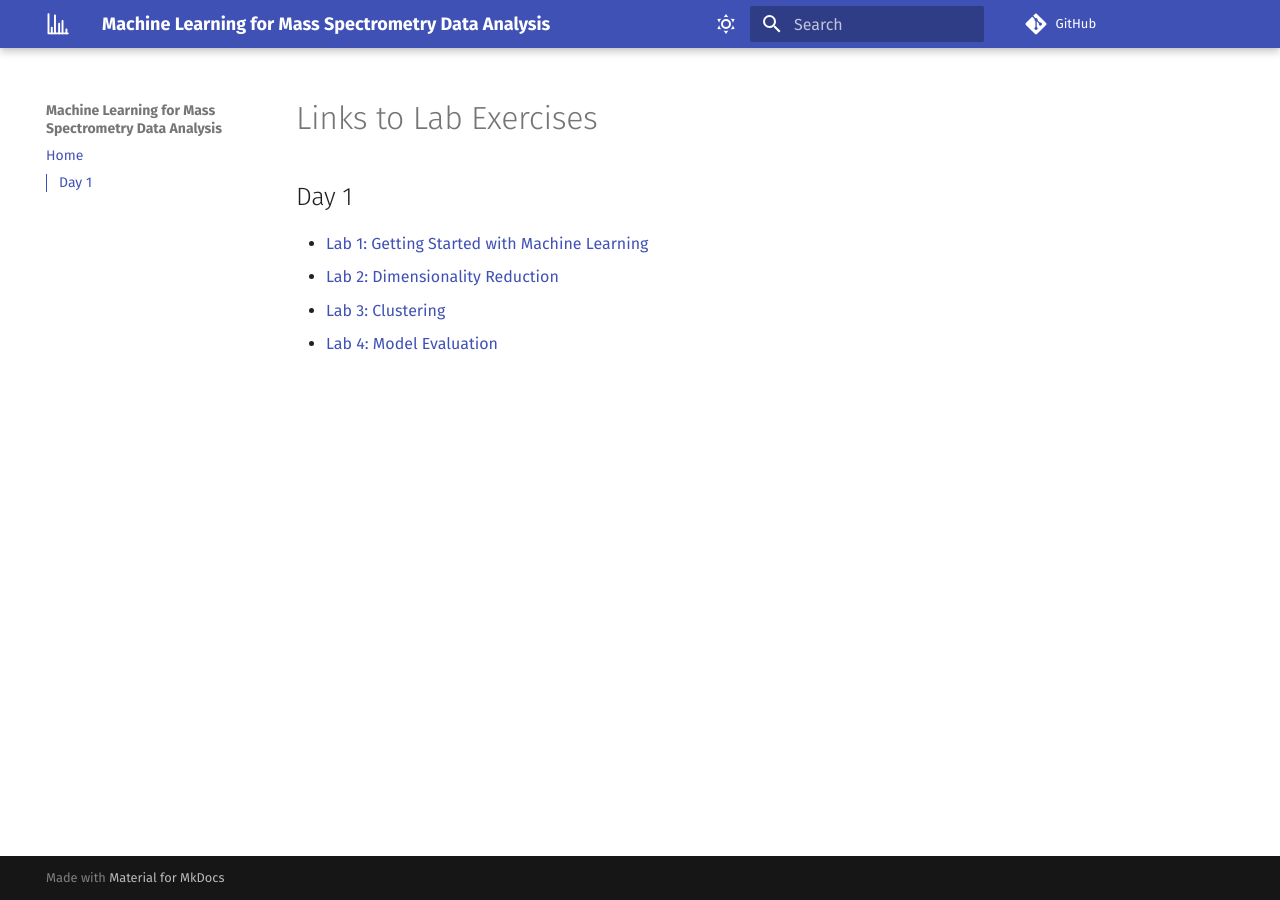
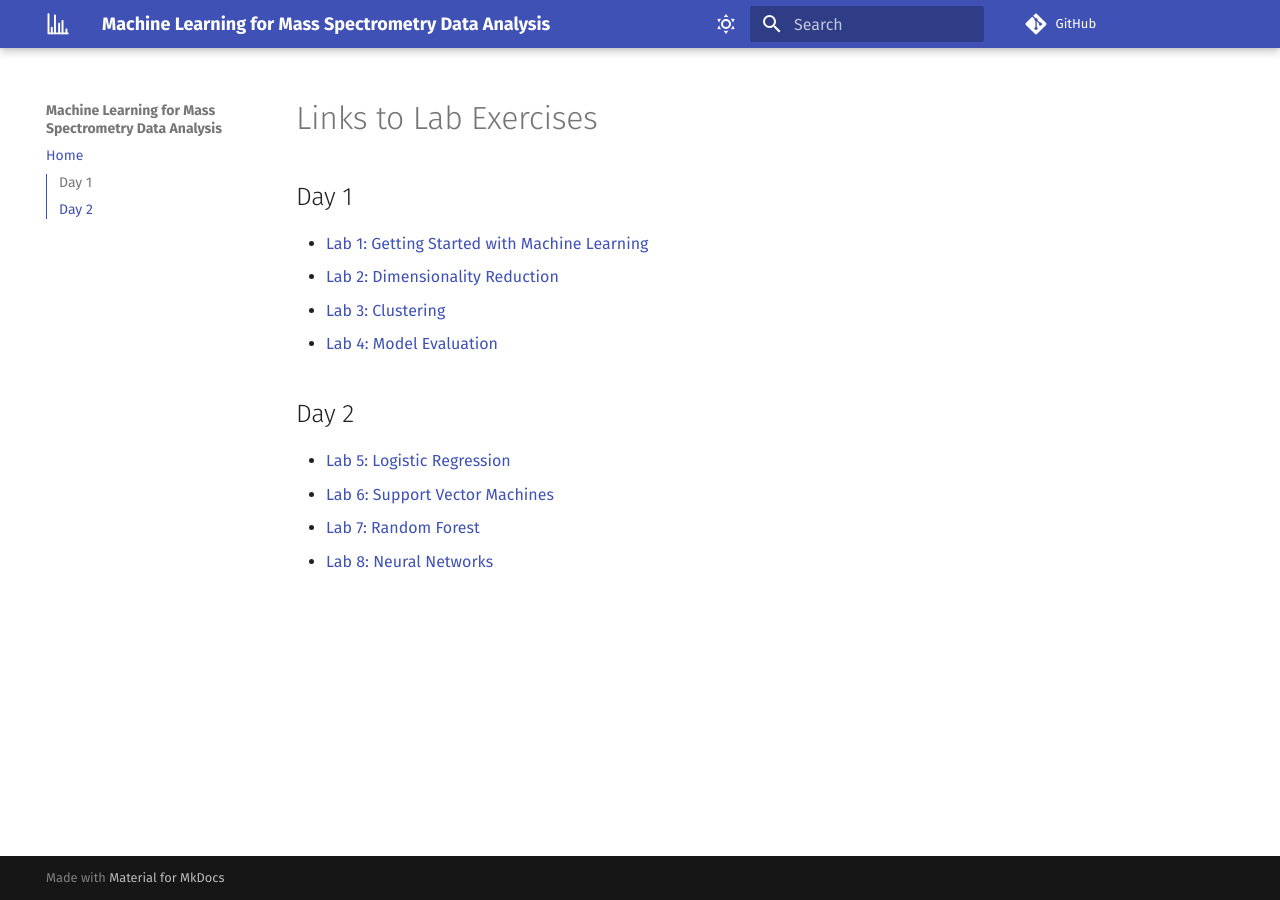
Before and after one commit to wfondrie/asms-ml-short-course, an MkDocs documentation site: the page built from docs/index.md, in a window 1280 px wide. Built offline with MkDocs 1.6.1 and Material for MkDocs 9.7.7, drawn with Linux system fonts in a browser that asks for light colours; comment, search, counter and statistics services are not loaded; some of the changed lines change nothing that is shown.

Commit message:
Show day 2 links

```diff
--- a/docs/index.md
+++ b/docs/index.md
@@ -7,11 +7,9 @@
 - [Lab 3: Clustering](https://mybinder.org/v2/gh/wfondrie/asms-ml-short-course/main?filepath=notebooks%2F3_clustering.ipynb)
 - [Lab 4: Model Evaluation](https://mybinder.org/v2/gh/wfondrie/asms-ml-short-course/main?filepath=notebooks%2F4_model_evaluation.ipynb)
 
-<!--
 ## Day 2
 
 - [Lab 5: Logistic Regression](https://mybinder.org/v2/gh/wfondrie/asms-ml-short-course/main?filepath=notebooks%2F5_logistic_regression.ipynb)
 - [Lab 6: Support Vector Machines](https://mybinder.org/v2/gh/wfondrie/asms-ml-short-course/main?filepath=notebooks%2F6_svms.ipynb)
 - [Lab 7: Random Forest](https://mybinder.org/v2/gh/wfondrie/asms-ml-short-course/main?filepath=notebooks%2F7_random_forest.ipynb)
-- [Lab 8: Neural Networks](https://wfondrie.github.io/asms-ml-short-course/8_neural_networks/)
--->
+- [Lab 8: Neural Networks]()
```
